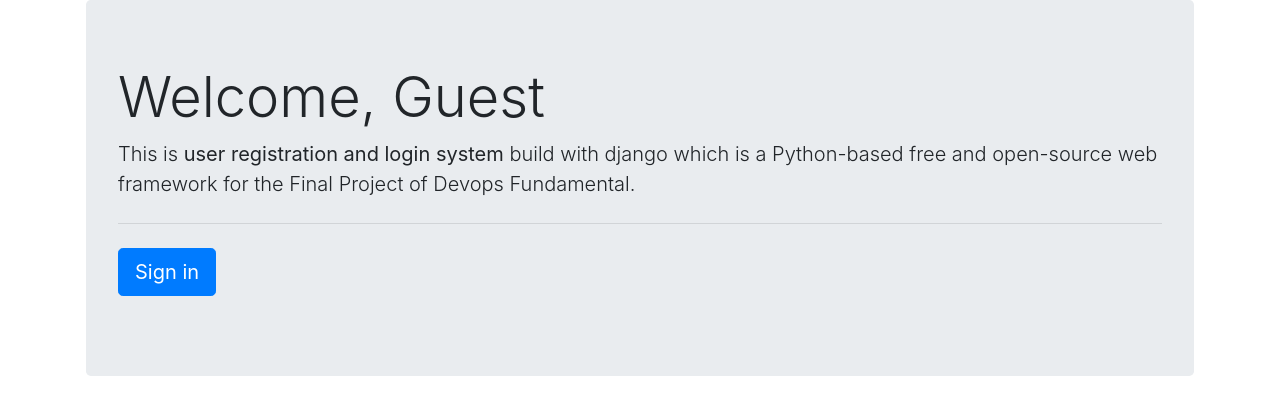
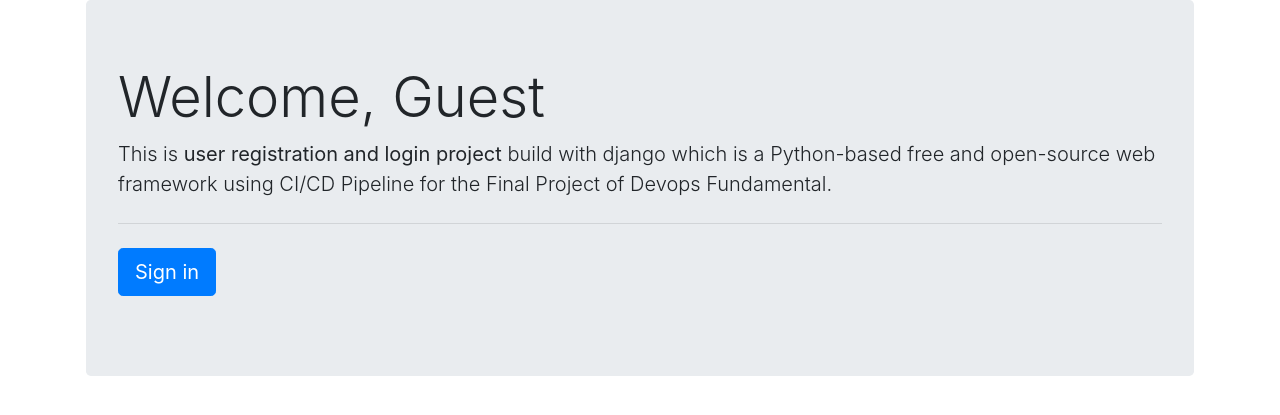
Before and after one commit to rakeshbasnet/django-login, a Django app: page / in a window 1280 px wide. Shown: the part 88-503 px from the top of the page. Run offline with Django 3.2, Linux system fonts and the light colour scheme; some libraries are stand-ins or nearby versions.

Commit message:
Finally Pipeline Successfull. Final Test

```diff
--- a/users/templates/users/home.html
+++ b/users/templates/users/home.html
@@ -4,8 +4,8 @@
     <div class="jumbotron">
         <h1 class="display-4">Welcome, {{user.first_name.title|default:'Guest'}}</h1>
         <p class="lead">
-            This is <b>user registration and login system</b> build with django which is
-            a Python-based free and open-source web framework for the Final Project of Devops Fundamental.
+            This is <b>user registration and login project</b> build with django which is
+            a Python-based free and open-source web framework using CI/CD Pipeline for the Final Project of Devops Fundamental.
         <hr class="my-4">
 
         <p class="lead">
```
Also changed, not shown: 1 other file.
